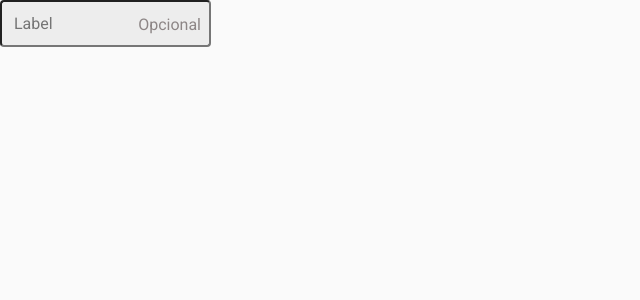
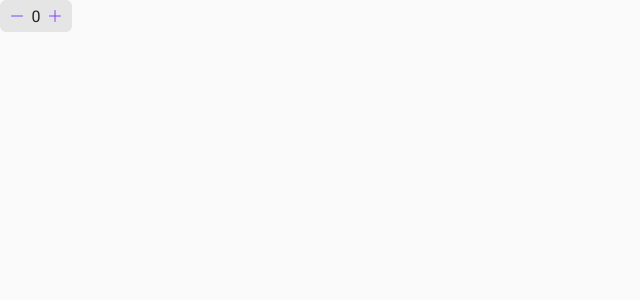
Before and after one commit to adonisamarante/coffee-delivery-dsf, a React (Vite) app: page / in a window 1280 px wide. Shown: the top 300 px of the page, without its empty margins (0-640 px from the left). Built offline with nearby package versions, Linux system fonts and the light colour scheme.

Commit message:
feat: input number component

```diff
--- a/src/App.tsx
+++ b/src/App.tsx
@@ -1,13 +1,13 @@
 import { ThemeProvider } from 'styled-components'
 import { defaultTheme } from './styles/themes/default'
 import { GlobalStyle } from './styles/global'
-import { InputText } from './components'
+import { InputNumber } from './components'
 
 export function App() {
   return (
     <ThemeProvider theme={defaultTheme}>
       <div>
-        <InputText isOptional />
+        <InputNumber />
       </div>
 
       <GlobalStyle />
--- a/src/components/InputNumber/index.tsx
+++ b/src/components/InputNumber/index.tsx
@@ -1,3 +1,29 @@
+import { Minus, Plus } from 'phosphor-react'
+import { InputNumberContainer, PlusMinusButton } from './styles'
+import { useState } from 'react'
+
 export function InputNumber() {
-  return <input type="number" />
+  const [quantity, setQuantity] = useState(0)
+
+  function addQuantity() {
+    setQuantity((state) => state + 1)
+  }
+
+  function decreaseQuantity() {
+    setQuantity((state) => state - 1)
+  }
+
+  return (
+    <InputNumberContainer>
+      <PlusMinusButton disabled={quantity <= 0} onClick={decreaseQuantity}>
+        <Minus className="plus-minus-button" />
+      </PlusMinusButton>
+
+      <span>{quantity}</span>
+
+      <PlusMinusButton disabled={quantity >= 99} onClick={addQuantity}>
+        <Plus className="plus-minus-button" />
+      </PlusMinusButton>
+    </InputNumberContainer>
+  )
 }
--- a/src/components/InputNumber/styles.ts
+++ b/src/components/InputNumber/styles.ts
@@ -0,0 +1,30 @@
+import styled from 'styled-components'
+
+export const InputNumberContainer = styled.div`
+  display: flex;
+  justify-content: space-between;
+  align-items: center;
+
+  height: 2rem;
+  width: 4.5rem;
+  padding: 0.562rem;
+  border-radius: 6px;
+  background-color: ${(props) => props.theme['base-button']};
+`
+
+export const PlusMinusButton = styled.button`
+  display: flex;
+  align-items: center;
+
+  background-color: transparent;
+  border: 0;
+
+  .plus-minus-button {
+    color: ${(props) => props.theme.purple};
+
+    &:hover {
+      color: ${(props) => props.theme['purple-dark']};
+      cursor: pointer;
+    }
+  }
+`
```
